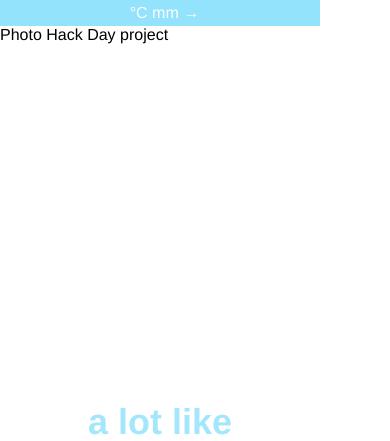
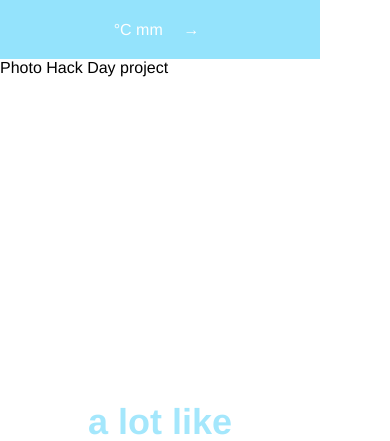
Before and after one commit to edmacovaz/visual-weather, a Django app: template visual_weather/visual_weather/templates/master.html in a window 390 px wide. Shown: the top 441 px of the page. Run offline with Django 3.2, Linux system fonts and the light colour scheme; the template is opened without the code that fills it, so the values that code supplies are empty; some libraries are stand-ins or nearby versions.

Commit message:
tweak mobile nav

```diff
--- a/visual_weather/visual_weather/templates/master.html
+++ b/visual_weather/visual_weather/templates/master.html
@@ -22,21 +22,16 @@
     }
 
     body { font-family: helvetica, arial, sans-serif;}
-    /*body {font-family: 'Inconsolata', sans-serif;}*/
 
-    /* #container {position: relative; left: -120px; width: 544px;}
-    nav, section.images {display: inline-block;}
-    nav {width: 120px; vertical-align: top;}*/
-    /*nav ol li {height: 120px; width: 120px; background-color: grey;}
-    nav ol li, nav ol li ul li {list-style: none;}
-    nav ol, nav ol li ul  {padding: 0px}*/
-    body {}
     #container {width: 320px; overflow: hidden; z-index: -1}
+
     nav#days {color: rgba(254, 254, 254, 1.0); background-color: rgba(148, 227, 252, 1.0); padding: 4px; overflow: hidden; font-weight: 200;}
     nav#days ul li a {position: relative; z-index: 2;}
     nav#days ul {margin: auto; text-align: center;}
     nav#days ul li, nav#days a {display: inline-block; }
     nav#days a {text-decoration: none; color: rgba(254, 254, 254, 1.0) }
+    #previous, #next {margin: 0px 16px 0px 16px;}
+
     .images {width: 200%; clear: both;}
     .images header {position: fixed; height: 100%; width: 100%; top: 0px; left: 0px; display: table; font-size: 36px; font-weight: bold; color: rgba(148, 227, 252, 0.85); z-index: 0;}
     .images header p {width: 320px; text-align: center; vertical-align: middle; display: table-cell; padding: 16%;}
@@ -45,11 +40,18 @@
 
 
     @media only screen and (max-width: 479px) {
+
+      nav#days ul { margin: 16px 0px 16px 0px;}
+      nav#days ul li {vertical-align: middle;}
+
       .images header {width: 320px;}
+
     }
 
     @media only screen and (min-width: 480px) {
+
       #container {width: 100%; overflow:hidden;}
+
       .images {width: 200%}
       .images header {font-size: 72px; display: table;}
       .images header p {width: 50%; margin: auto; display: table-cell; vertical-align: middle; text-align: center;}
```
